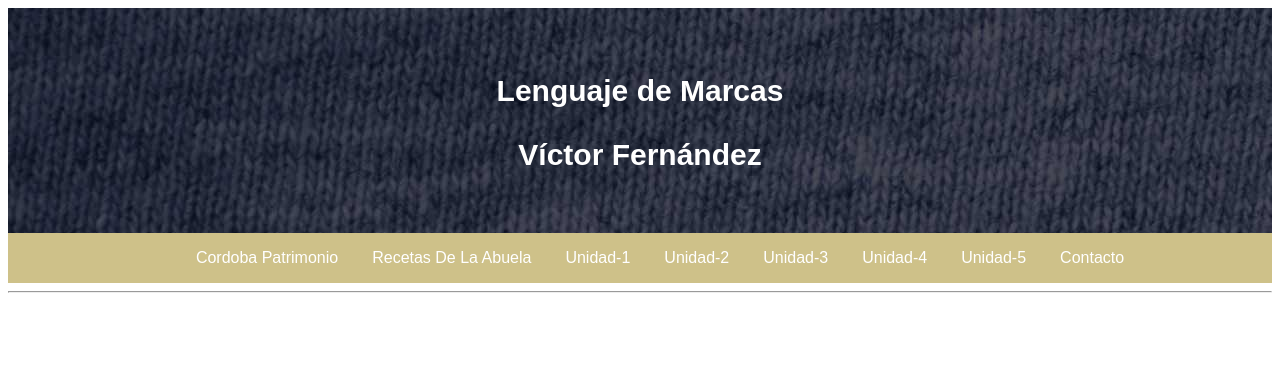
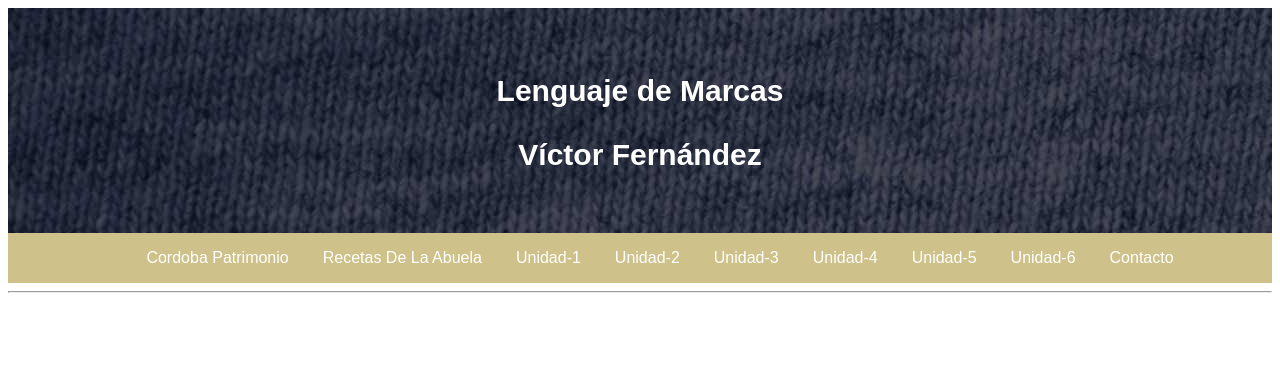
Before and after one commit to victorfernandezesp/victorfernandezesp.github.io, a plain HTML site: page lm/index.html in a window 1280 px wide. Shown: the top 373 px of the page. Drawn offline with Linux system fonts and the light colour scheme.

Commit message:
Add files via upload

```diff
--- a/lm/index.html
+++ b/lm/index.html
@@ -32,6 +32,8 @@
             <li><a href="unidad4/U4.html" target="_blank">Unidad-4</a></li>
 
             <li><a href="unidad5/U5.html" target="_blank">Unidad-5</a></li>
+
+            <li><a href="unidad6/U6.html" target="_blank">Unidad-6</a></li>
 
             <li><a href="#con">Contacto</a></li>
         </center>
```
